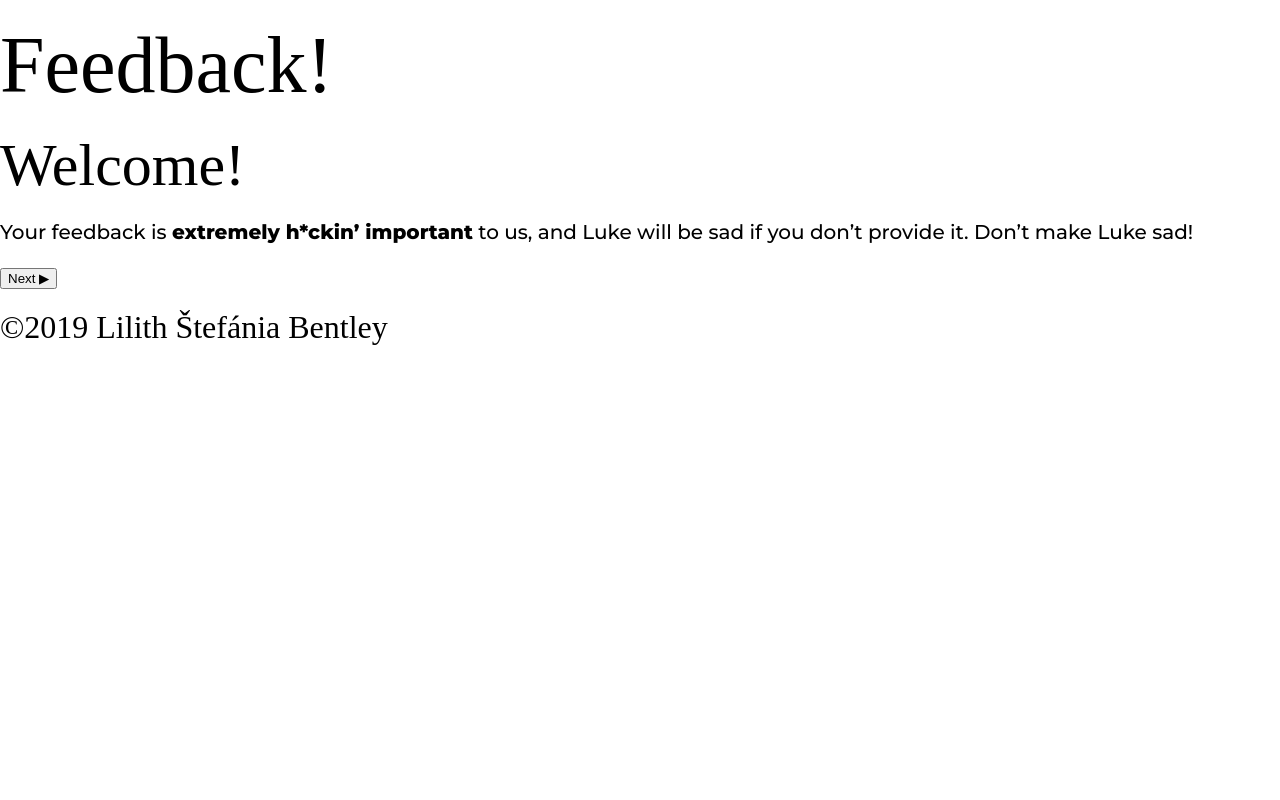
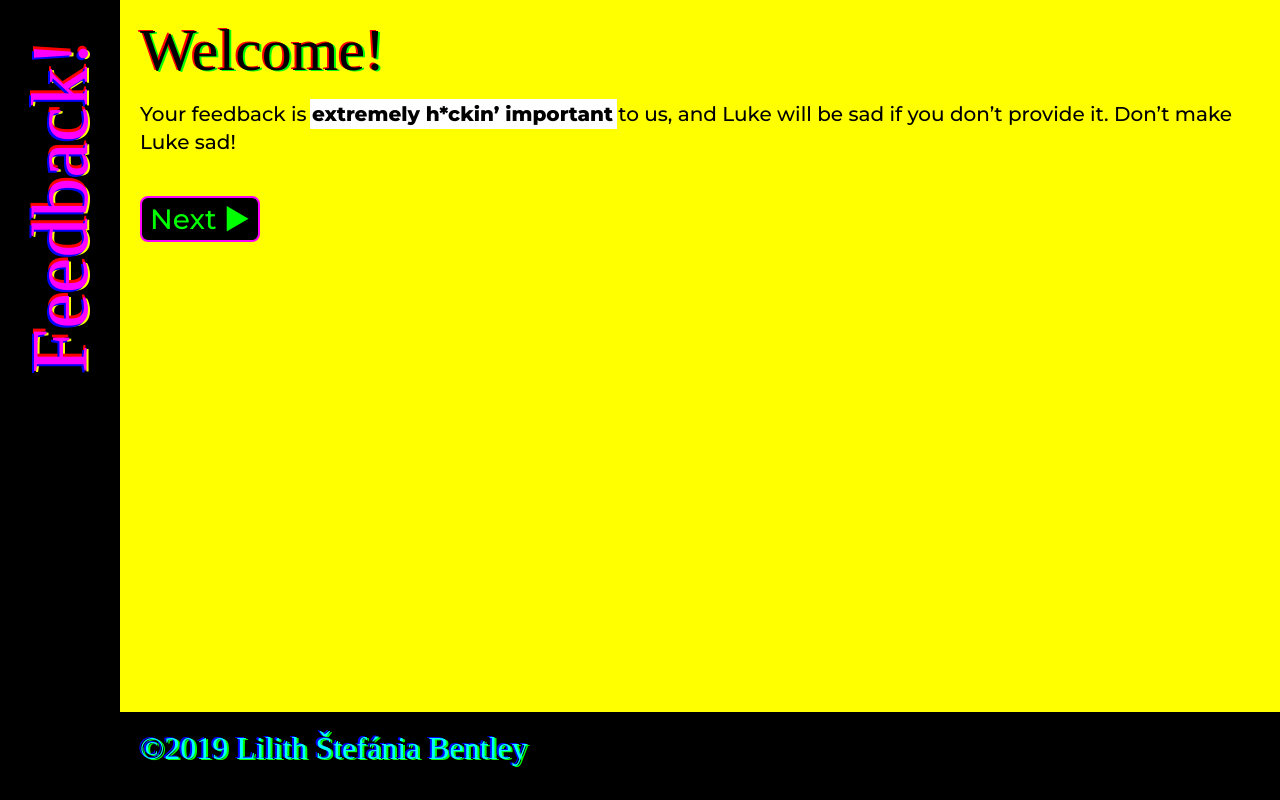
Before and after one commit to nicepersonality/weekend-redux-feedback-loop, a React (Create React App) app: page / in a window 1280 px wide. Built offline with nearby package versions, Linux system fonts and the light colour scheme; a web font is replaced by a local one.

Commit message:
Apply eye-searing styles. FEEDBACK!

```diff
--- a/src/components/App/App.css
+++ b/src/components/App/App.css
@@ -16,20 +16,148 @@ h1, h2, h3, h4, .display-type {
 
 .App {
   font-size: 1.25rem;
+  line-height: 1;
+  margin: 0;
+  padding: 0;
 }
+.App header,
+.App main,
+.App footer {
+  margin: 0;
+  padding: 1.25rem;
+}
+
 h1 {
   font-size: 5rem;
-  margin: 1.25rem 0;
+  margin: 0;
 }
 h2 {
   font-size: 3.75rem;
-  margin: 1.25rem 0;
+  margin: 0 0 1.25rem;
 }
 h3 {
   font-size: 2.5rem;
-  margin: 1.25rem 0;
+  margin: 0 0 1.25rem;
 }
 h4 {
   font-size: 2rem;
-  margin: 1.25rem 0;
+  margin: 0 0 1.25rem;
 }
+p {
+  margin: 0 0 1.25rem;
+  line-height: 1.75rem;
+}
+
+/* Responsive document layout */
+
+@media all and (max-width: 24.9375em) {
+  /* narrow screen: linear layout */
+  .App {
+    display: flex;
+    flex-direction: column;
+    min-height: 100vh;
+  }
+  .App header,
+  .App footer {
+    flex-grow: 0;
+  }
+  .App main {
+    flex-grow: 1;
+  }
+  /* Smaller heading text */
+  h1 { font-size: 3.75rem; }
+  h2 { font-size: 2.5rem; }
+  h3 { font-size: 2rem; }
+  h4 { font-size: 1.5rem; }
+}
+
+@media all and (min-width: 25em) {
+  .App {
+    display: grid;
+    width: 100%;
+    min-height: 100vh;
+    grid-template:
+      "head main" auto
+      "head foot" 5.5rem
+        / 7.5rem auto;
+  }
+  .App header {
+    grid-area: head;
+  }
+  .App main {
+    grid-area: main;
+  }
+  .App footer {
+    grid-area: foot;
+  }
+  .App header h1 {
+    transform-origin: 0 0;
+    transform: rotate(270deg);
+    width: 23.75rem;
+    text-align: right;
+    position: relative;
+    bottom: -25rem;
+  }
+}
+
+/* obnoxious color palette */
+
+.App header {
+  background-color: #000;
+  color: #f0f;
+  text-shadow:
+    -2px -2px 0 #00f,
+     3px -1px 0 #f00,
+    -1px  2px 0 #ff0;
+}
+.App main {
+  background-color: #ff0;
+  color: #000;
+}
+.App footer {
+  background-color: #000;
+  color: #0ff;
+  text-shadow:
+  -2px -1px 0 #00f,
+   2px  1px 0 #0f0;
+}
+.App main h2 {
+  text-shadow:
+    -2px -1px 0 #f00,
+     2px  1px 0 #0f0;
+}
+.App main strong {
+  background-color: #fff;
+  box-shadow: 1px 0 0 3px #fff;
+}
+
+/* form elements */
+
+.App input,
+.App textarea,
+.App button {
+  box-sizing: border-box;
+  background-color: #000;
+  color: #0f0;
+  font-family: 'Montserrat', system-ui, -apple-system, sans-serif;
+  font-weight: 500;
+  font-size: 1.75rem;
+  border: 2px solid #f0f;
+  margin: 1.25rem 0 0;
+  padding: 0.25rem 0.5rem;
+}
+.App input {
+  width: 100%;
+  max-width: 15rem;
+}
+.App textarea {
+  width: 100%;
+}
+.App button {
+  border-radius: 0.5rem;
+}
+.App button:hover,
+.App button:active {
+  color: #ff0;
+  border-color: #00f;
+}
```
